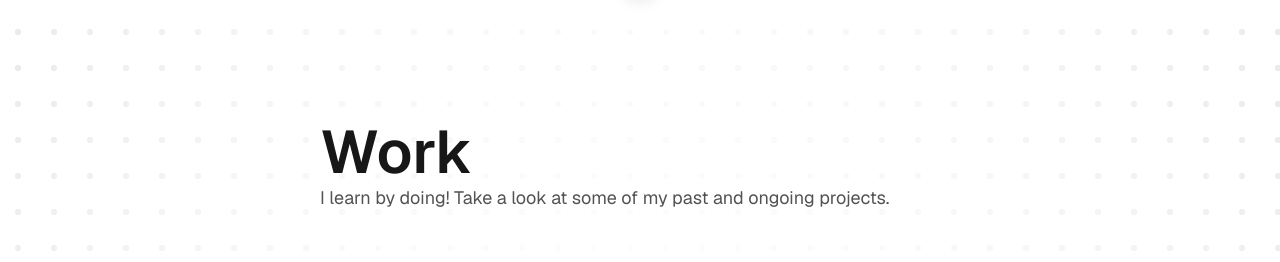
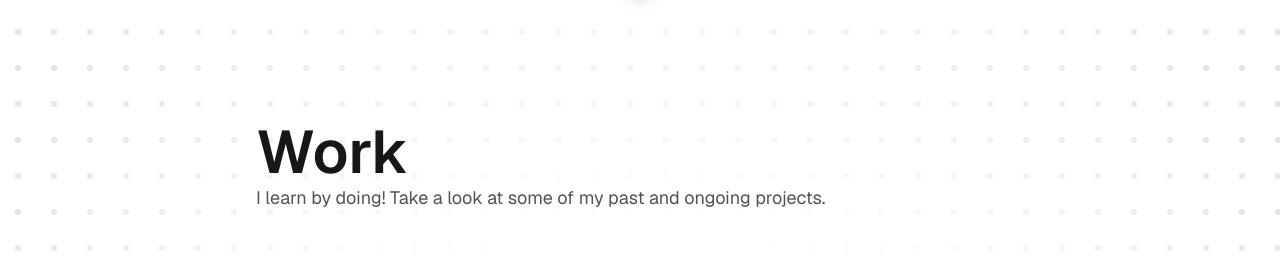
Before and after one commit to s-leirbag/portfolio, a Next.js app: page / in a window 1280 px wide. Shown: the part 742-1004 px from the top of the page. Built offline with nearby package versions, Linux system fonts and the light colour scheme.

Commit message:
diff gradient test

```diff
--- a/app/globals.css
+++ b/app/globals.css
@@ -22,12 +22,15 @@ body {
 
 @layer utilities {
   .gradient-bg-100 {
-    background: radial-gradient(ellipse, white 0%, transparent 100%);
+    background: radial-gradient(ellipse, white, white, transparent 100%);
+    /* background: radial-gradient(ellipse, orange, orange, transparent 100%); */
+    /* background: radial-gradient(ellipse, orange 0%, transparent 100%); */
   }
 
   @media (prefers-color-scheme: dark) {
     .gradient-bg-100 {
-      background: radial-gradient(ellipse, black 0%, transparent 100%);
+      background: radial-gradient(ellipse, black, black, transparent 100%);
+      /* background: radial-gradient(ellipse, black 0%, transparent 100%); */
     }
   }
 
--- a/app/layout.tsx
+++ b/app/layout.tsx
@@ -50,8 +50,9 @@ export default function RootLayout({
       <body
         className={`${geistSans.variable} ${geistMono.variable} antialiased md:text-lg font-[family-name:var(--font-geist-sans)] bg-[radial-gradient(#e5e5e5_3px,transparent_3px)] dark:bg-[radial-gradient(#262626_3px,transparent_3px)] [background-size:36px_36px]`}
       >
-        <div className="absolute w-24 md:w-32 p-4 md:p-8 gradient-bg-100">
-          <Link href={"/"}>
+        <div className="absolute w-24 md:w-32 p-4 md:p-8">
+          <div className="absolute inset-0 gradient-bg-100 blur-lg" />
+          <Link href={"/"} className="relative">
             <Image
               src="/logo-1-dot-fat-dark.png"
               alt="logo"
--- a/app/page.tsx
+++ b/app/page.tsx
@@ -5,9 +5,9 @@ import ProjectCard from "./ui/ProjectCard";
 
 export default function Home() {
   return (
-    <div className="gradient-bg-100">
-      <div className="gradient-bg-100">
+    <>
       <div className="relative w-full sm:w-[640px] md:w-[768px] lg:w-[1024px] py-16 pt-24 px-4 md:px-16 mx-auto flex flex-col justify-center gap-8 min-h-screen">
+        <div className="absolute inset-0 -mx-20 -z-10 gradient-bg-100 blur-3xl" />
         <div className="w-full flex flex-col md:flex-row gap-4 md:gap-12">
           <Image
             className="rounded-2xl lg:w-64 lg:h-64 w-48 h-full md:order-1"
@@ -22,15 +22,14 @@ export default function Home() {
               Gabriel Shiu
             </h1>
             <p className="text-neutral-600 dark:text-neutral-300">
-                I&apos;m a lifelong learner and teacher, passionate about
-                growing as a software engineer and helping my peers along the
-                way!
+              I&apos;m a lifelong learner and teacher, passionate about growing
+              as a software engineer and helping my peers along the way!
               <br />
               <br />
-                Over the past year, I&apos;ve interned at ButcherBox and
-                Citizens Bank, and have continued learning through personal
-                projects. I plan to enter industry in 2025—I am excited to build
-                innovative software and inspire others!
+              Over the past year, I&apos;ve interned at ButcherBox and Citizens
+              Bank, and have continued learning through personal projects. I
+              plan to enter industry in 2025—I am excited to build innovative
+              software and inspire others!
             </p>
             <div className="flex flex-row">
               <a
@@ -83,9 +82,9 @@ export default function Home() {
         </div>
         <ScrollButton />
       </div>
-      </div>
-      <div className="gradient-bg-100">
-        <div className="w-full sm:w-[640px] lg:w-[768px] px-4 sm:px-16 m-auto">
+      <div className="relative w-full sm:w-[640px] md:w-[768px] lg:w-[1024px] m-auto">
+        <div className="absolute inset-0 -mx-20 -z-10 gradient-bg-100 blur-3xl" />
+        <div className="px-4 sm:px-16 md:px-32">
           <h2 className="text-3xl md:text-6xl py-0.5 pt-16 font-semibold text-shadow-50px">
             Work
           </h2>
@@ -94,7 +93,7 @@ export default function Home() {
             projects.
           </p>
         </div>
-        <div className="w-full sm:w-[640px] md:w-[768px] lg:w-[1024px] pt-8 pb-16 px-4 md:p-16 mx-auto grid grid-cols-[repeat(auto-fit,minmax(min(300px,100%),1fr))] gap-8">
+        <div className="pt-8 pb-16 px-4 md:p-16 grid grid-cols-[repeat(auto-fit,minmax(min(300px,100%),1fr))] gap-8">
           <ProjectCard
             title="ButcherBox Internship"
             desc="My summer e-commerce internship."
@@ -134,6 +133,6 @@ export default function Home() {
         </div>
       </div>
       <ContactMe />
-    </div>
+    </>
   );
 }
--- a/app/ui/ContactMe.tsx
+++ b/app/ui/ContactMe.tsx
@@ -2,11 +2,9 @@ import Link from "next/link";
 
 export default function ContactMe() {
   return (
-    <div className="gradient-bg-100">
     <div className="relative w-full sm:w-[640px] md:w-[768px] lg:w-[1024px] py-16 px-4 md:p-16 mx-auto flex flex-col justify-center min-h-screen gap-2">
-        <h2 className="text-3xl md:text-6xl py-0.5 font-semibold">
-          Contact Me
-        </h2>
+      <div className="absolute inset-0 -mx-20 -z-10 gradient-bg-100 blur-3xl" />
+      <h2 className="text-3xl md:text-6xl py-0.5 font-semibold">Contact Me</h2>
       <p className="text-neutral-600 dark:text-neutral-300">
         You can find me on social media! Email form coming soon...
       </p>
@@ -64,6 +62,5 @@ export default function ContactMe() {
         https://github.com/s-leirbag/portfolio
       </Link>
     </div>
-    </div>
   );
 }
```
Lines whose indentation alone changed are shown as unchanged.
